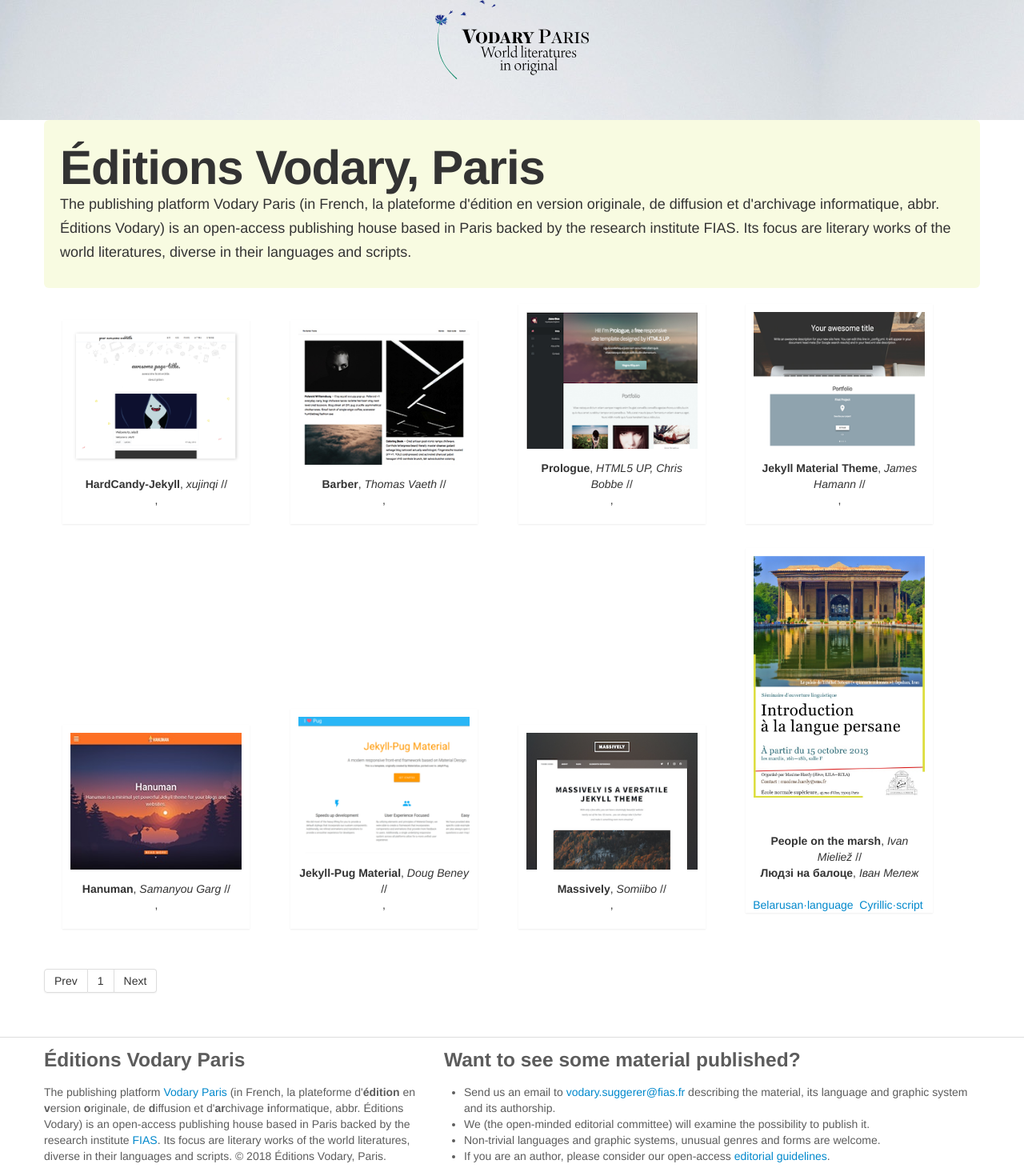
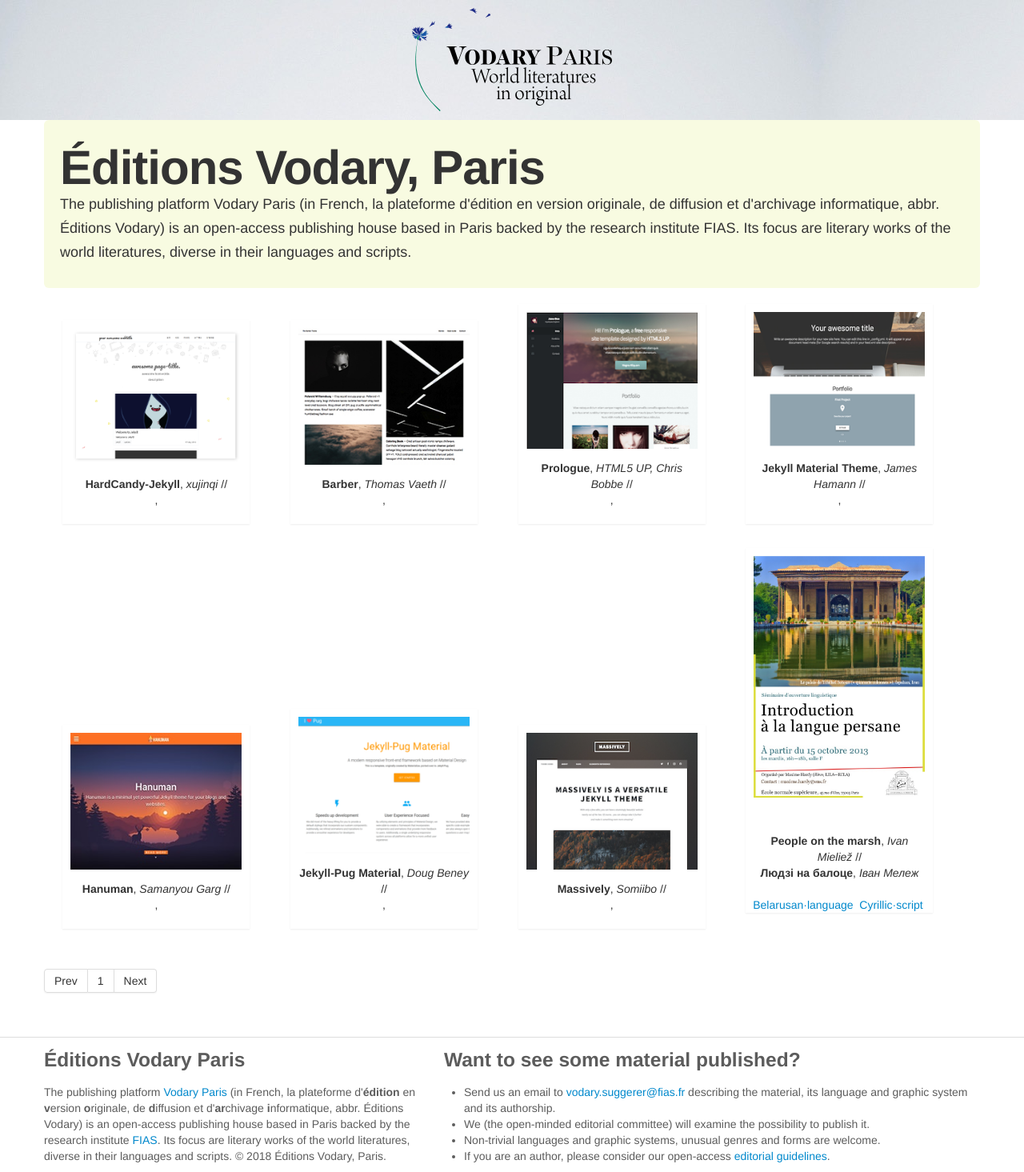
Before and after one commit to mlare/vodary, a Jekyll site: the page built from index.html, in a window 1280 px wide. Shown: the whole page at 80% size. Built offline with Jekyll 4.4.1, drawn with Linux system fonts in a browser that asks for light colours; Markdown is read by kramdown in place of the engine named in the settings; the list of posts is cut into pages by our own code.

Commit message:
Update default.html

```diff
--- a/_layouts/default.html
+++ b/_layouts/default.html
@@ -23,7 +23,7 @@
   <header id="header">
     <div class="wrap">
 
-      <h1 id="logo"><a href="/"><img src="/assets/img/Logo.svg" style="display: block; margin: 0 auto;"></a></h1>
+      <h1 id="logo"><a href="/"><img src="/assets/img/Logo.svg" width="250px"; style="display: block; margin: 0 auto; padding-top: 10px;"></a></h1>
 
     </div>
   </header>
```
